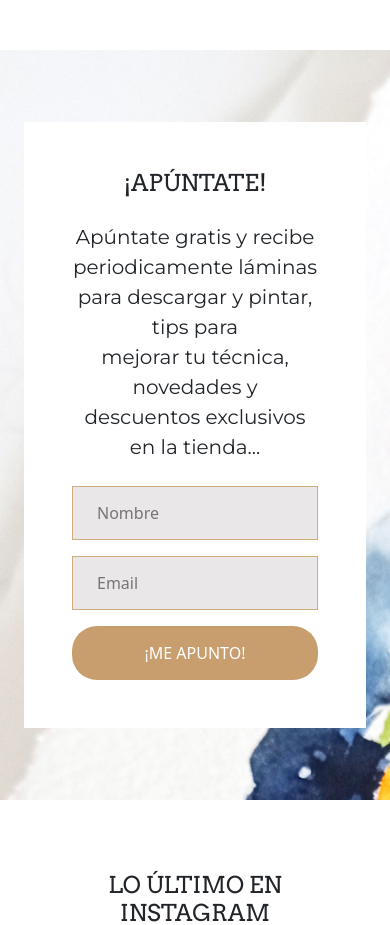
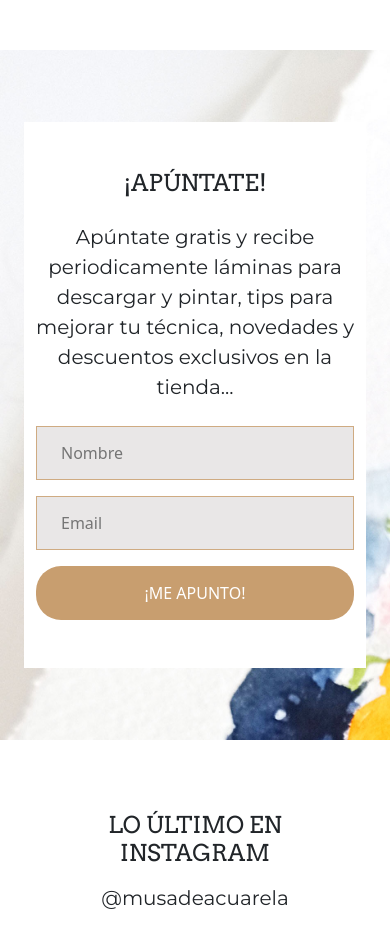
Before and after one commit to sani7915/MusaExplorations, a React (Create React App) app: page / in a window 390 px wide. Shown: the part 1000-1925 px from the top of the page. Built offline with nearby package versions, Linux system fonts and the light colour scheme.

Commit message:
media query

```diff
--- a/src/Componentes/Footer/Footer.jsx
+++ b/src/Componentes/Footer/Footer.jsx
@@ -19,7 +19,7 @@ const Footer = () => {
             <div className="col m-auto d-flex flex-column align-items-center col-lg-9 flex-lg-row">
                 <div className="col-11  m-md-0 p-md-4 col-lg-5 ">
                     {mostrarOcultar
-                        ? <div className="d-flex justify-content-center justify-content-md-start mb-3 ">
+                        ? <div className="d-flex justify-content-center justify-content-md-start my-3 ">
                             <img src={logoVertical} alt="" />
                         </div>
                         : <div className="d-flex justify-content-center mb-3 ">
--- a/src/Componentes/Newsletter/Newsletter.jsx
+++ b/src/Componentes/Newsletter/Newsletter.jsx
@@ -3,7 +3,7 @@ import React from "react";
 
 const Newsletter = () => {
     return (
-        <div className="bg-white d-flex flex-column align-items-center container my-5 p-5 col-md-9 m-auto">
+        <div className="bg-white d-flex flex-column align-items-center container my-5 py-5 p-md-5 col-md-9 m-auto">
             <h3 className="arvo mb-4">¡APÚNTATE!</h3>
             <p className="montserrat m-0 text-center fs-5">
                 Apúntate gratis y recibe periodicamente láminas para descargar y pintar, tips para
```
